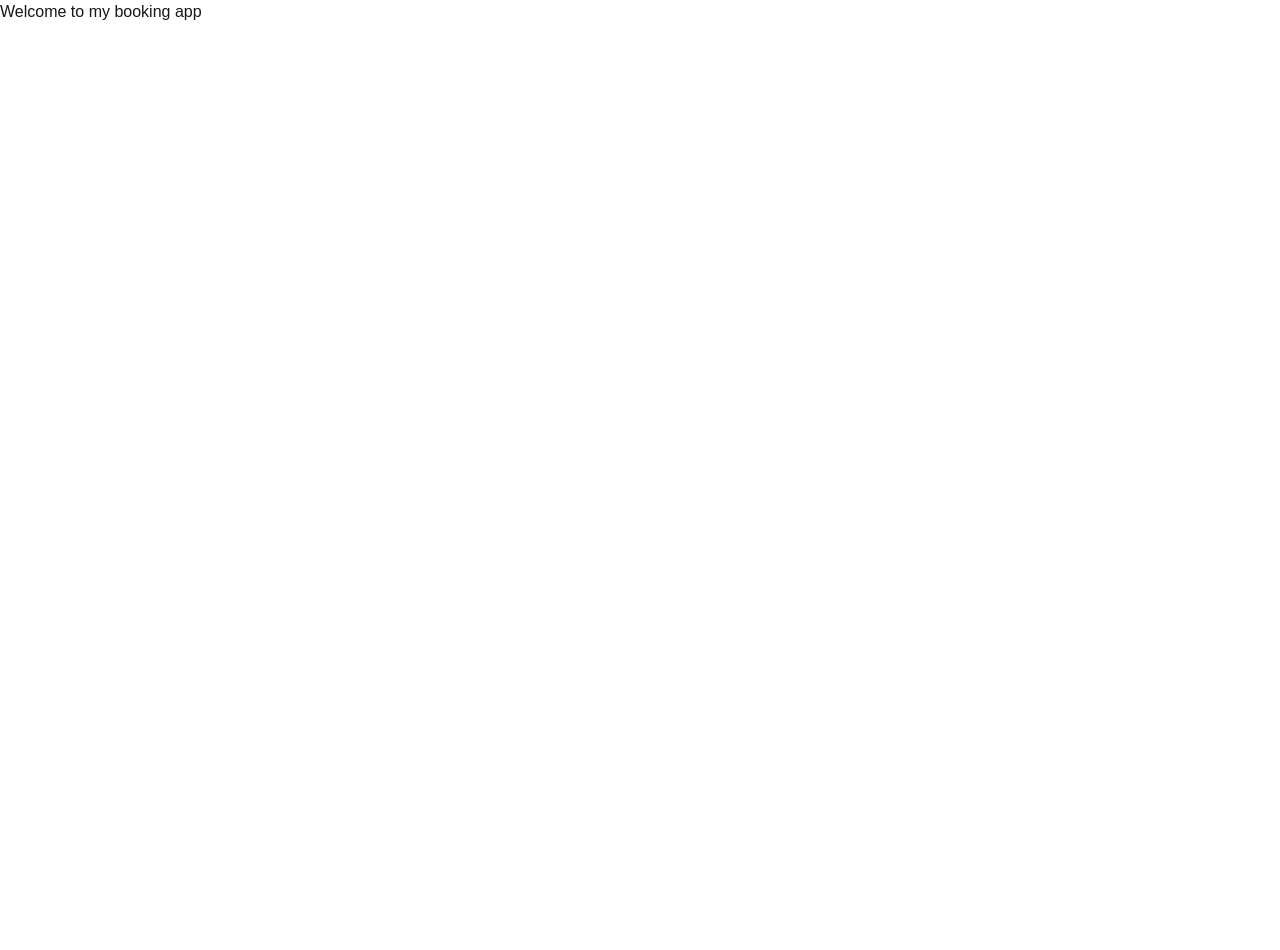
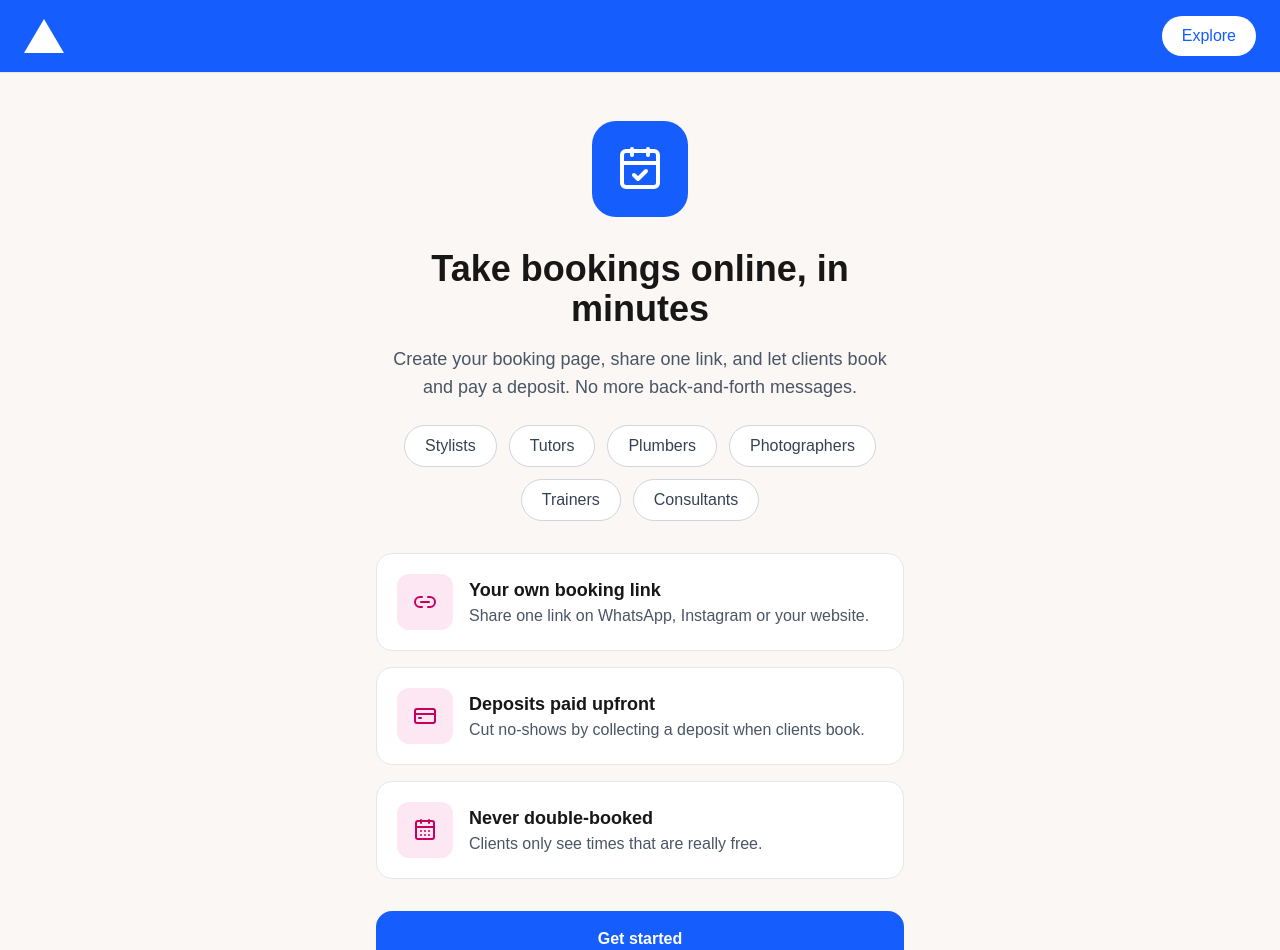
Before and after one commit to Oriyemi/booking-app, a Next.js app: page / in a window 1280 px wide. Shown: the top 950 px of the page. Before the commit the page ends 800 px from the top, so only its background shows below. Built offline with nearby package versions, Linux system fonts and the light colour scheme.

Commit message:
Add landing page components and integrate lucide-react icons for improved UI

```diff
--- a/package.json
+++ b/package.json
@@ -10,6 +10,7 @@
   },
   "dependencies": {
     "animejs": "^4.5.0",
+    "lucide-react": "^1.52.0",
     "next": "16.3.8",
     "react": "19.2.8",
     "react-dom": "19.2.8"
--- a/src/app/SplashWrapper.tsx
+++ b/src/app/SplashWrapper.tsx
@@ -9,7 +9,7 @@ export default function SplashWrapper({
 }: {
   children: React.ReactNode;
 }) {
-  const pathname = usePathname();
+  const pathname = usePathname(); // This gets the URL path the user is currently visiting.
   const isHome = pathname === "/";
   const [isLoading, setIsLoading] = useState(isHome);
 
--- a/src/app/page.tsx
+++ b/src/app/page.tsx
@@ -1,8 +1,78 @@
-// Home page
+import Link from "next/link";
+import { CalendarCheck, CalendarDays, CreditCard, Link2 } from "lucide-react";
+import Navbar from "@/components/Navbar";
+import Button from "@/components/Button";
+import CategoryChip from "@/components/CategoryChip";
+import FeatureCard from "@/components/FeatureCard";
+
+const categories = [
+  "Stylists",
+  "Tutors",
+  "Plumbers",
+  "Photographers",
+  "Trainers",
+  "Consultants",
+];
+
+const features = [
+  {
+    icon: Link2,
+    title: "Your own booking link",
+    description: "Share one link on WhatsApp, Instagram or your website.",
+  },
+  {
+    icon: CreditCard,
+    title: "Deposits paid upfront",
+    description: "Cut no-shows by collecting a deposit when clients book.",
+  },
+  {
+    icon: CalendarDays,
+    title: "Never double-booked",
+    description: "Clients only see times that are really free.",
+  },
+];
+
 export default function Home() {
   return (
-    <main>
-      <h1>Welcome to my booking app</h1>
-    </main>
+    <div className="min-h-screen bg-[#faf7f5]">
+      <Navbar />
+
+      <main className="mx-auto flex max-w-xl flex-col items-center px-6 py-12 text-center">
+        <div className="flex h-24 w-24 items-center justify-center rounded-3xl bg-blue-600 text-white">
+          <CalendarCheck size={48} />
+        </div>
+
+        <h1 className="mt-8 text-4xl font-bold">
+          Take bookings online, in minutes
+        </h1>
+        <p className="mt-4 text-lg text-gray-600">
+          Create your booking page, share one link, and let clients book and
+          pay a deposit. No more back-and-forth messages.
+        </p>
+
+        <div className="mt-6 flex flex-wrap justify-center gap-3">
+          {categories.map((c) => (
+            <CategoryChip key={c} label={c} />
+          ))}
+        </div>
+
+        <div className="mt-8 w-full space-y-4 text-left">
+          {features.map((f) => (
+            <FeatureCard key={f.title} {...f} />
+          ))}
+        </div>
+
+        <div className="mt-8 w-full space-y-3">
+          <Button href="/register">Get started</Button>
+          <Button href="/login" variant="outline">
+            I already have an account
+          </Button>
+        </div>
+
+        <Link href="/services" className="mt-6 text-gray-600 hover:underline">
+          Looking for a service? Browse providers →
+        </Link>
+      </main>
+    </div>
   );
 }
--- a/src/components/Button.tsx
+++ b/src/components/Button.tsx
@@ -3,3 +3,31 @@
 //     "Login"
 //     "Create Service"
 //     "Confirm Booking"
+// components/Button.tsx
+import Link from "next/link";
+
+type ButtonProps = {
+  href: string;
+  variant?: "primary" | "outline";
+  children: React.ReactNode;
+};
+
+export default function Button({
+  href,
+  variant = "primary",
+  children,
+}: ButtonProps) {
+  const styles =
+    variant === "primary"
+      ? "bg-blue-600 text-white hover:bg-blue-700"
+      : "border border-gray-200 bg-white text-gray-900 hover:bg-gray-50";
+
+  return (
+    <Link
+      href={href}
+      className={`block w-full rounded-2xl py-4 text-center font-semibold ${styles}`}
+    >
+      {children}
+    </Link>
+  );
+}
--- /dev/null
+++ b/src/components/CategoryChip.tsx
@@ -0,0 +1,8 @@
+// components/CategoryChip.tsx
+export default function CategoryChip({ label }: { label: string }) {
+  return (
+    <span className="rounded-full border border-gray-300 bg-white px-5 py-2 text-gray-700">
+      {label}
+    </span>
+  );
+}
--- /dev/null
+++ b/src/components/FeatureCard.tsx
@@ -0,0 +1,26 @@
+// components/FeatureCard.tsx
+import type { LucideIcon } from "lucide-react";
+
+type FeatureCardProps = {
+  icon: LucideIcon;
+  title: string;
+  description: string;
+};
+
+export default function FeatureCard({
+  icon: Icon,
+  title,
+  description,
+}: FeatureCardProps) {
+  return (
+    <div className="flex items-center gap-4 rounded-2xl border border-gray-200 bg-white p-5">
+      <div className="flex h-14 w-14 shrink-0 items-center justify-center rounded-xl bg-pink-100 text-pink-700">
+        <Icon size={24} />
+      </div>
+      <div>
+        <h3 className="text-lg font-semibold">{title}</h3>
+        <p className="text-gray-600">{description}</p>
+      </div>
+    </div>
+  );
+}
--- a/src/components/Navbar.tsx
+++ b/src/components/Navbar.tsx
@@ -3,3 +3,28 @@
 //     Services
 //     Login
 //     Dashboard
+// components/Navbar.tsx
+import Link from "next/link";
+import Image from "next/image";
+
+export default function Navbar() {
+  return (
+    <header className="flex items-center justify-between border-b border-gray-200 bg-blue-600 px-6 py-4">
+      <Link href="/" className="text-xl font-bold">
+        <Image
+          id="logo"
+          src="/vercel.svg"
+          alt="logo image"
+          width={40}
+          height={40}
+        />
+      </Link>
+      <Link
+        href="/services"
+        className="rounded-full bg-white px-5 py-2 font-medium text-blue-600 transition-colors hover:bg-blue-50"
+      >
+        Explore
+      </Link>
+    </header>
+  );
+}
--- a/src/components/SplashScreen.tsx
+++ b/src/components/SplashScreen.tsx
@@ -45,7 +45,7 @@ const SplashScreen = ({ finishloading }: SplashScreenProps) => {
       });
 
     return () => {
-      loader.pause();
+      loader.pause(); // "If this component is removed before the animation finishes, stop the animation."
     };
   }, [finishloading]);
 
```
Also changed, not shown: 1 other file (tests, documents, lock files or other folders).
